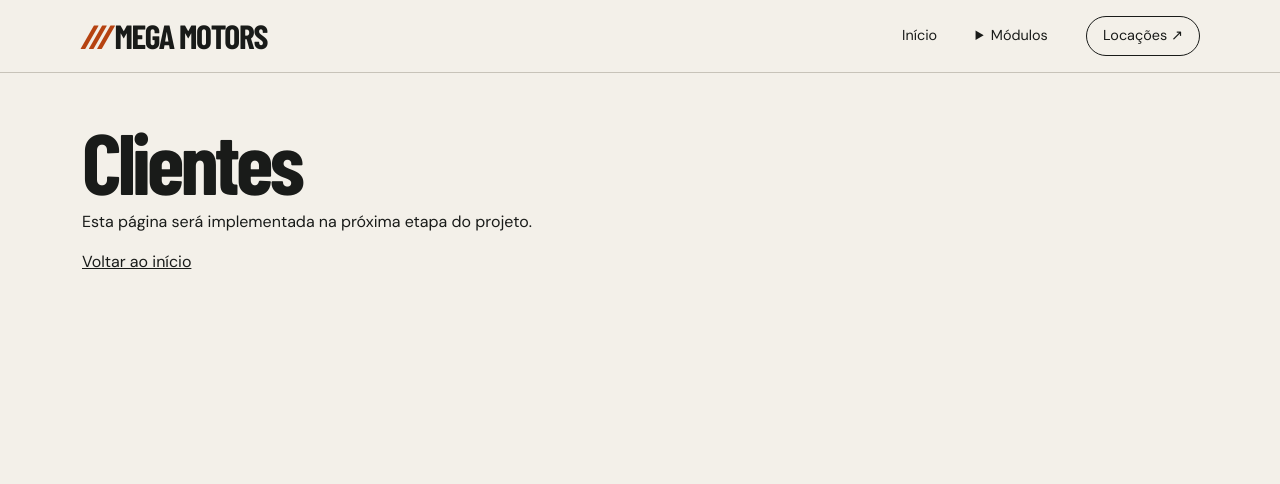
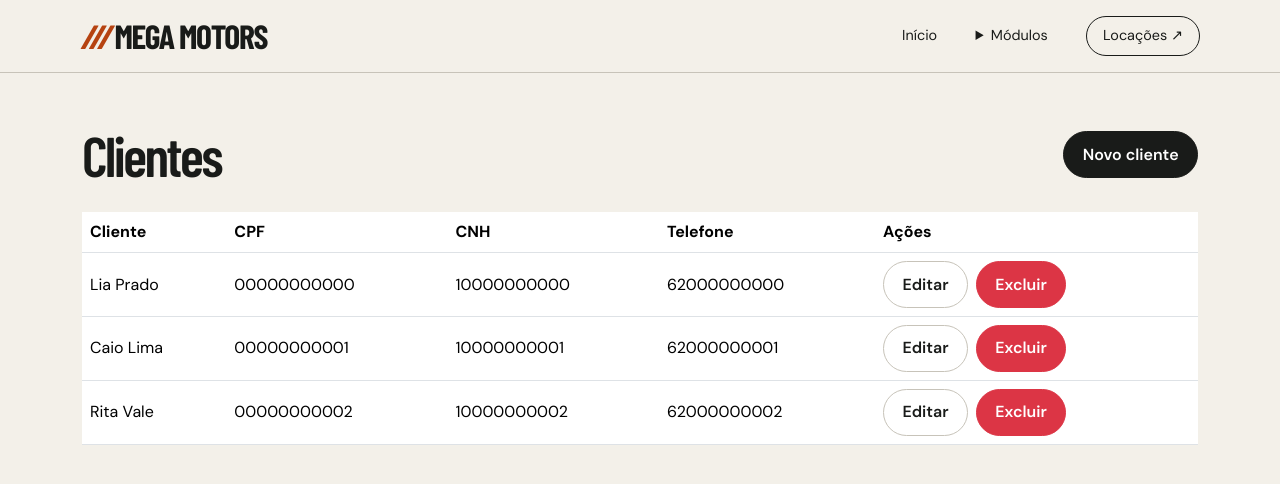
Before and after one commit to Hitalozz/Sistema-de-Locacao-de-Veiculos, a React (Vite) app: page /clientes in a window 1280 px wide. Shown: the top 484 px of the page. Built offline with nearby package versions, Linux system fonts and the light colour scheme; data requests are answered from the project's data file; a web font is replaced by a local one.

Commit message:
feat: implementa CRUD de clientes com validação de CPF e CNH

```diff
--- a/src/App.tsx
+++ b/src/App.tsx
@@ -1,3 +1,4 @@
+import { ClienteList } from './pages/clientes/ClienteList'
 import { ManutencaoList } from './pages/manutencoes/ManutencaoList'
 import { VeiculoList } from './pages/veiculos/VeiculoList'
 import { ModeloList } from './pages/modelos/ModeloList'
@@ -13,13 +14,13 @@ function Placeholder({title}: PlaceholderProps) {
   return <main className="container py-5"><h1>{title}</h1><p>Esta página será implementada na próxima etapa do projeto.</p><Link to="/">Voltar ao início</Link></main>
 }
 export default function App() {
-  return <><Navbar /><Routes><Route path="/manutencoes" element={<ManutencaoList />} />
+  return <><Navbar /><Routes><Route path="/clientes" element={<ClienteList />} /><Route path="/manutencoes" element={<ManutencaoList />} />
     <Route path="/" element={<Home />} />
     <Route path="/categorias" element={<CategoriaList />} />
     <Route path="/veiculos" element={<VeiculoList />} />
     <Route path="/modelos" element={<ModeloList />} />
     <Route path="/marcas" element={<MarcaList />} />
-    {modules.filter(([path]) => path !== 'manutencoes' && path !== 'marcas' && path !== 'categorias' && path !== 'modelos' && path !== 'veiculos').map(([path,title]) => <Route key={path} path={path} element={<Placeholder title={title} />} />)}
+    {modules.filter(([path]) => path !== 'clientes' && path !== 'manutencoes' && path !== 'marcas' && path !== 'categorias' && path !== 'modelos' && path !== 'veiculos').map(([path,title]) => <Route key={path} path={path} element={<Placeholder title={title} />} />)}
     <Route path="*" element={<main className="container py-5"><h1>Página não encontrada</h1><Link to="/">Voltar ao início</Link></main>} />
   </Routes></>
 }
--- /dev/null
+++ b/src/models/Cliente.ts
@@ -0,0 +1,11 @@
+export interface Cliente {
+  id: string
+  nome: string
+  cpf: string
+  cnh: string
+  validadeCnh: string
+  telefone: string
+  email: string
+  endereco: string
+}
+export const clienteInicial: Cliente = {id:'',nome:'',cpf:'',cnh:'',validadeCnh:'',telefone:'',email:'',endereco:''}
--- /dev/null
+++ b/src/pages/clientes/ClienteForm.tsx
@@ -0,0 +1,26 @@
+import { useState } from 'react'
+import type { Cliente } from '../../models/Cliente'
+import { Button } from '../../components/Button'
+import { Input } from '../../components/Input'
+interface Props {
+  inicial: Cliente
+  ocupado: boolean
+  onSalvar: (dados: Omit<Cliente,'id'>) => void
+  onCancelar: () => void
+}
+const campos = [
+  ['nome','Nome','text'],['cpf','CPF','text'],['cnh','CNH','text'],
+  ['validadeCnh','Validade da CNH','date'],['telefone','Telefone','tel'],
+  ['email','E-mail','email'],['endereco','Endereço','text']
+] as const
+export function ClienteForm({inicial,ocupado,onSalvar,onCancelar}: Props) {
+  const {id,...valores} = inicial
+  const [dados,setDados] = useState(valores)
+  return <form className="card p-4 mb-4" onSubmit={e => {e.preventDefault();onSalvar(dados)}}>
+    <fieldset disabled={ocupado}><legend>{id ? 'Editar cliente' : 'Novo cliente'}</legend>
+      {campos.map(([nome,label,type]) => <Input key={nome} name={nome} label={label} type={type}
+        value={dados[nome]} onChange={valor => setDados(atual => ({...atual,[nome]:valor}))}/>)}
+      <div className="d-flex gap-2"><Button label="Salvar" type="submit"/>
+        <Button label="Cancelar" variant="secondary" onClick={onCancelar}/></div>
+    </fieldset></form>
+}
--- /dev/null
+++ b/src/pages/clientes/ClienteList.tsx
@@ -0,0 +1,75 @@
+import { useEffect, useState } from 'react'
+import { isAxiosError } from 'axios'
+import { clienteInicial, type Cliente } from '../../models/Cliente'
+import { clienteService } from '../../service/clienteService'
+import { Alert } from '../../components/Alert'
+import { Button } from '../../components/Button'
+import { Modal } from '../../components/Modal'
+import { Table } from '../../components/Table'
+import { ClienteForm } from './ClienteForm'
+
+interface Aviso { type: 'success' | 'danger'; message: string }
+export function ClienteList() {
+  const [clientes,setClientes] = useState<Cliente[]>([])
+  const [carregando,setCarregando] = useState(true)
+  const [tentativa,setTentativa] = useState(0)
+  const [falha,setFalha] = useState(false)
+  const [form,setForm] = useState<Cliente | null>(null)
+  const [exclusao,setExclusao] = useState<Cliente | null>(null)
+  const [ocupado,setOcupado] = useState(false)
+  const [aviso,setAviso] = useState<Aviso | null>(null)
+
+  useEffect(() => {
+    const controller = new AbortController()
+    clienteService.listar(controller.signal).then(lista => {
+      if (!controller.signal.aborted) setClientes(lista)
+    }).catch(() => {
+      if (!controller.signal.aborted) setFalha(true)
+    }).finally(() => {
+      if (!controller.signal.aborted) setCarregando(false)
+    })
+    return () => controller.abort()
+  }, [tentativa])
+
+  async function salvar(dados: Omit<Cliente,'id'>) {
+    if (!form || ocupado) return
+    setOcupado(true)
+    try {
+      const salva = form.id ? await clienteService.atualizar(form.id,dados) : await clienteService.criar(dados)
+      setClientes(lista => form.id ? lista.map(m => m.id === salva.id ? salva : m) : [...lista,salva])
+      setForm(null)
+      setAviso({type:'success',message:'Cliente salvo.'})
+    } catch (erro) {
+      setAviso({type:'danger',message:erro instanceof Error && !isAxiosError(erro) ? erro.message : 'Falha ao salvar. Confira a conexão com a API.'})
+    } finally { setOcupado(false) }
+  }
+
+  async function excluir() {
+    if (!exclusao || ocupado) return
+    setOcupado(true)
+    try {
+      await clienteService.excluir(exclusao.id)
+      setClientes(lista => lista.filter(m => m.id !== exclusao.id))
+      setAviso({type:'success',message:'Cliente excluído.'})
+    } catch (erro) {
+      const mensagem = erro instanceof Error && !isAxiosError(erro) ? erro.message : 'Falha ao excluir. Confira a conexão com a API.'
+      setAviso({type:'danger',message:mensagem})
+    } finally { setExclusao(null); setOcupado(false) }
+  }
+
+  return <main className="container py-5">
+    <header className="d-flex flex-wrap align-items-center justify-content-between gap-3 mb-4">
+      <h1 className="display-4 mb-0">Clientes</h1>
+      <Button label="Novo cliente" disabled={carregando || falha || Boolean(form)} onClick={() => {setAviso(null); setForm(clienteInicial)}} />
+    </header>
+    {aviso && <Alert {...aviso} />}
+    {form && <ClienteForm key={form.id || 'nova'} inicial={form} ocupado={ocupado} onSalvar={salvar} onCancelar={() => setForm(null)} />}
+    {carregando && <p role="status">Carregando clientes…</p>}
+    {falha && <><Alert type="danger" message="Não foi possível carregar as clientes. Confira o JSON Server." />
+      <Button label="Tentar novamente" onClick={() => {setFalha(false); setCarregando(true); setTentativa(n => n+1)}} /></>}
+    {!falha && !carregando && (clientes.length ? <Table<Cliente> columns={[{title:'Cliente',render:m => m.nome},{title:'CPF',render:m => m.cpf},{title:'CNH',render:m => m.cnh},{title:'Telefone',render:m => m.telefone}]} data={clientes}
+      disabled={Boolean(form) || ocupado} onEdit={m => {setAviso(null); setForm(m)}} onDelete={setExclusao} /> : <p>Nenhum cliente cadastrado.</p>)}
+    <Modal show={Boolean(exclusao)} busy={ocupado} title="Excluir cliente" message={`Confirma a exclusão de ${exclusao?.nome ?? ''}?`}
+      onClose={() => setExclusao(null)} onConfirm={excluir} />
+  </main>
+}
--- /dev/null
+++ b/src/service/clienteService.ts
@@ -0,0 +1,31 @@
+import { api } from './api'
+import type { Cliente } from '../models/Cliente'
+type Dados = Omit<Cliente,'id'>
+const documento = (s: string) => s.replace(/[.\s-]/g,'')
+async function listar(signal?: AbortSignal) {
+  return (await api.get<Cliente[]>('/clientes',{signal})).data
+}
+async function validar(d: Dados,id?: string) {
+  if (Object.values(d).some(s => !s.trim())) throw new Error('Preencha todos os campos.')
+  const cpf = documento(d.cpf)
+  const cnh = documento(d.cnh)
+  if (![cpf,cnh].every(s => /^\d{11}$/.test(s))) throw new Error('CPF e CNH devem conter 11 dígitos.')
+  const outros = (await listar()).filter(c => c.id !== id)
+  if (outros.some(c => documento(c.cpf) === cpf)) throw new Error('CPF já cadastrado.')
+  if (outros.some(c => documento(c.cnh) === cnh)) throw new Error('CNH já cadastrada.')
+  return {...d,nome:d.nome.trim(),cpf,cnh}
+}
+export const clienteService = {
+  listar,
+  async criar(d: Dados) {
+    return (await api.post<Cliente>('/clientes',{...await validar(d),id:crypto.randomUUID()})).data
+  },
+  async atualizar(id: string,d: Dados) {
+    return (await api.patch<Cliente>('/clientes/'+encodeURIComponent(id),await validar(d,id))).data
+  },
+  async excluir(id: string) {
+    const {data} = await api.get<unknown[]>('/locacoes',{params:{clienteId:id}})
+    if (data.length) throw new Error('Este cliente possui locações vinculadas.')
+    await api.delete('/clientes/'+encodeURIComponent(id))
+  }
+}
```
